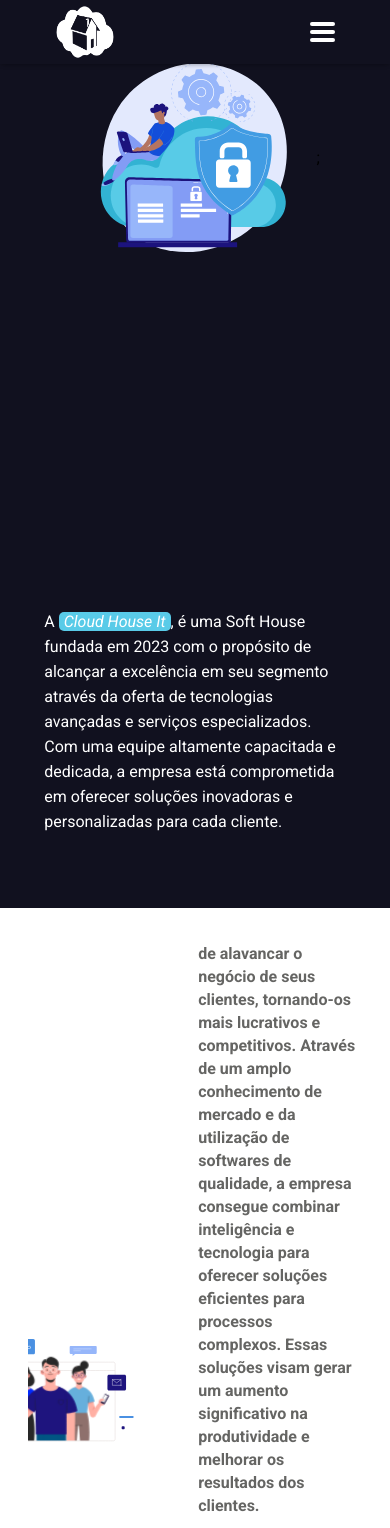
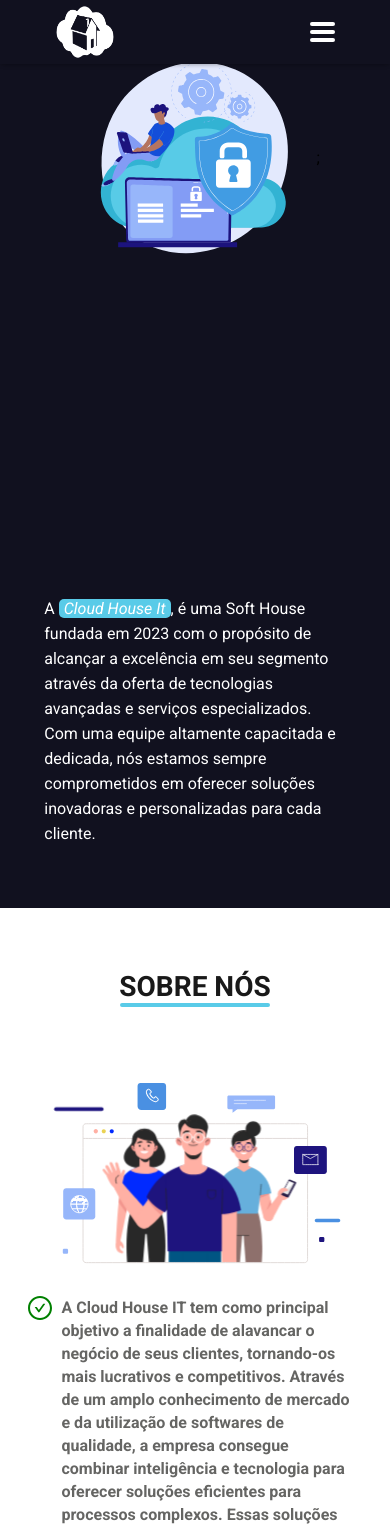
Before and after one commit to CloudHouseDev/landing-page-business, a React (Create React App) app: page / in a window 390 px wide. Shown: the top 1528 px of the page. Built offline with nearby package versions, Linux system fonts and the light colour scheme.

Commit message:
styles: mobile size

```diff
--- a/src/pages/components/aboutUs/aboutUs.jsx
+++ b/src/pages/components/aboutUs/aboutUs.jsx
@@ -49,7 +49,7 @@
                     <br />
                     <span>
                         Alcançar a excelência no segmento, através de tecnologias
-                        avançadas, oferecendo soluções corporativas e com alta relação
+                        consolidadas, oferecendo soluções corporativas e com alta relação
                         custo/benefício, de maneira a satisfazer as necessidades do
                         cliente.
                     </span>
--- a/src/pages/components/aboutUs/styles.css
+++ b/src/pages/components/aboutUs/styles.css
@@ -5,7 +5,7 @@
     justify-content: center;
     width: 100%;
     overflow: hidden;
-    height: 100vh;
+    min-height: 100vh;
 }
 
 .wrapper-boxes {
@@ -67,7 +67,6 @@
     width: 100%;
     justify-content: space-between;
     align-items: center;
-    /*  border: 2px solid red; */
 }
 
 .wrapper-animation {
@@ -76,14 +75,12 @@
     display: flex;
     align-items: center;
     justify-content: center;
-    /* border: 2px solid blue; */
     margin-left: -90px;
 }
 
 .wrapper-texts {
     display: flex;
     flex-direction: column;
-    /*  width: 50%; */
     height: 80%;
     justify-content: space-between;
     align-items: flex-start;
@@ -91,7 +88,6 @@
 
 .wrapper-texts p {
     width: 100%;
-    font-size: 16px;
     font-weight: 600;
     line-height: 23px;
     text-align: left;
@@ -116,6 +112,43 @@
     fill: green;
 }
 
+@media (max-width: 1600px) {
+    .wrapper-animation {
+        margin-left: -40px;
+    }
+}
+
+@media (max-width: 1380px) {
+    .wrapper-animation {
+        width: 500px;
+    }
+}
+
+@media (max-width: 1280px) {
+    .wrapper-animation {
+        width: 500px;
+    }
+    .wrapper-texts {
+        height: 100%;
+    }
+}
+
+@media (max-width: 1180px) {
+    .wrapper-content-aside-text {
+        flex-direction: column;
+    }
+    .wrapper-texts {
+        width: 100%;
+        align-items: center;
+    }
+
+    .wrapper-animation {
+        width: 600px;
+        height: 100%;
+        margin-left: 0px;
+    }
+}
+
 @media (max-width: 1024px) {
     .wrapper-boxes {
         flex-direction: column;
@@ -126,7 +159,17 @@
     }
 }
 
+@media (max-width: 600px) {
+    .wrapper-animation {
+        width: 500px;
+    }
+}
+
 @media (max-width: 550px) {
+    .wrapper-animation {
+        width: 400px;
+    }
+
     .box strong {
         font-size: 25px;
     }
@@ -136,12 +179,27 @@
 }
 
 @media (max-width: 375px) {
+    .wrapper-texts p {
+        font-size: 14px;
+    }
+    .wrapper-animation {
+        width: 300px;
+    }
+
     .box strong {
         margin-top: 10px;
         font-size: 20px;
     }
     .box span {
         margin-bottom: 10px;
+    }
+}
+
+@media (max-width: 320px) {
+    .wrapper-texts p {
+        flex-direction: column;
+        align-items: center;
+        justify-content: center;
     }
 }
 
@@ -155,3 +213,13 @@
         font-size: 16px;
     }
 }
+
+@media (max-width: 280px) {
+    .wrapper-animation {
+        width: 100%;
+    }
+
+    .wrapper-texts p {
+        font-size: 13px;
+    }
+}
--- a/src/pages/components/home/home.jsx
+++ b/src/pages/components/home/home.jsx
@@ -12,7 +12,7 @@
                     A <span>Cloud House It</span>, é uma Soft House fundada em 2023 com o
                     propósito de alcançar a excelência em seu segmento através da oferta
                     de tecnologias avançadas e serviços especializados. Com uma equipe
-                    altamente capacitada e dedicada, a empresa está comprometida em
+                    altamente capacitada e dedicada, nós estamos sempre comprometidos em
                     oferecer soluções inovadoras e personalizadas para cada cliente.
                 </p>
             </div>
```
